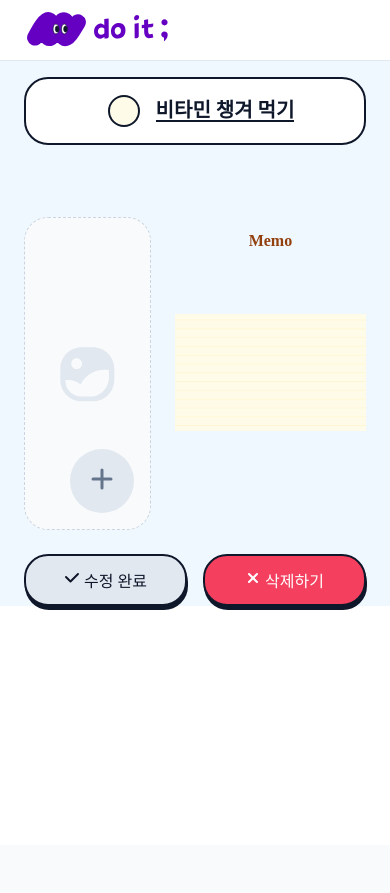
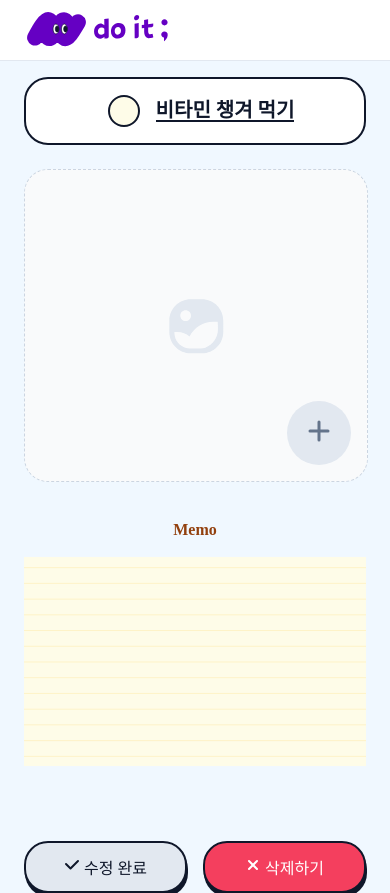
Before and after one commit to ujeans/todo-list, a Next.js app in the folder todo_list/: page /detail in a window 390 px wide. Before the commit the page ends 845 px from the top, so only its background shows below. Built offline with nearby package versions, Linux system fonts and the light colour scheme.

Commit message:
상세 페이지 반응형 모바일 & 태블릿 구현

```diff
--- a/todo_list/src/app/detail/page.tsx
+++ b/todo_list/src/app/detail/page.tsx
@@ -32,4 +32,15 @@ export default function page() {
 
 const infoStyles = css`
   margin: 24px 0;
+
+  @media (max-width: 744px) {
+    flex-direction: column;
+    gap: 24px;
+  }
+
+  @media (max-width: 375px) {
+    margin: 16px 0;
+    flex-direction: column;
+    gap: 16px;
+  }
 `;
--- a/todo_list/src/components/detail/Buttons.tsx
+++ b/todo_list/src/components/detail/Buttons.tsx
@@ -23,4 +23,8 @@ export default Buttons;
 
 const buttonContainerStyle = css`
   gap: 16px;
+
+  @media (max-width: 744px) {
+    justify-content: center;
+  }
 `;
--- a/todo_list/src/components/detail/Memo.tsx
+++ b/todo_list/src/components/detail/Memo.tsx
@@ -33,6 +33,10 @@ const MemoContainer = styled.div`
   height: 311px;
   border-radius: 24px;
   overflow: hidden;
+
+  @media (max-width: 744px) {
+    width: 100%;
+  }
 `;
 
 const MemoStyles = styled(MemoImage)`
@@ -52,7 +56,7 @@ const MemoTextArea = styled.textarea`
   position: absolute;
   top: 40px;
   left: 20px;
-  width: calc(100% - 40px);
+  width: calc(100% - 32px);
   height: calc(100% - 70px);
   background: transparent;
   border: none;
--- a/todo_list/src/components/detail/UploadImg.tsx
+++ b/todo_list/src/components/detail/UploadImg.tsx
@@ -28,6 +28,10 @@ const add = css`
   background-color: ${colors.gray50};
   border: 1px dashed ${colors.slate300};
   border-radius: 24px;
+
+  @media (max-width: 744px) {
+    width: 100%;
+  }
 `;
 
 const CircularButton = styled(CircularButtonComponent)`
--- a/todo_list/src/components/shared/CheckList.tsx
+++ b/todo_list/src/components/shared/CheckList.tsx
@@ -57,7 +57,7 @@ const listRowContainerStyles = (isChecked: boolean, detail: boolean) => css`
   border: 2px solid ${colors.slate900};
 
   &:last-child {
-    margin-bottom: 48px;
+    margin-bottom: ${detail ? "0" : "48px"};
   }
 `;
 
```
